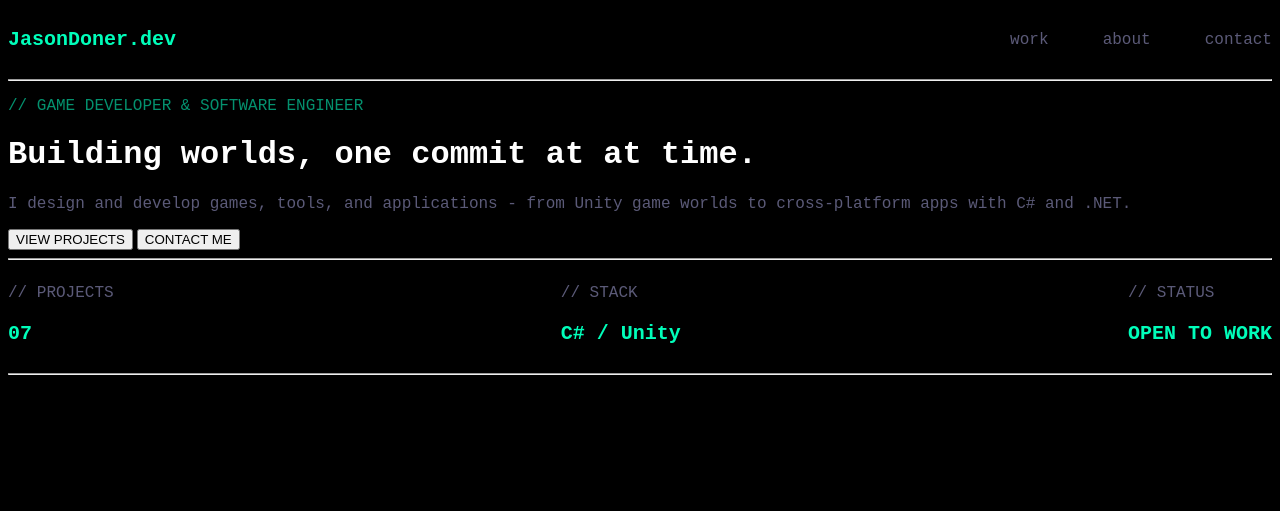
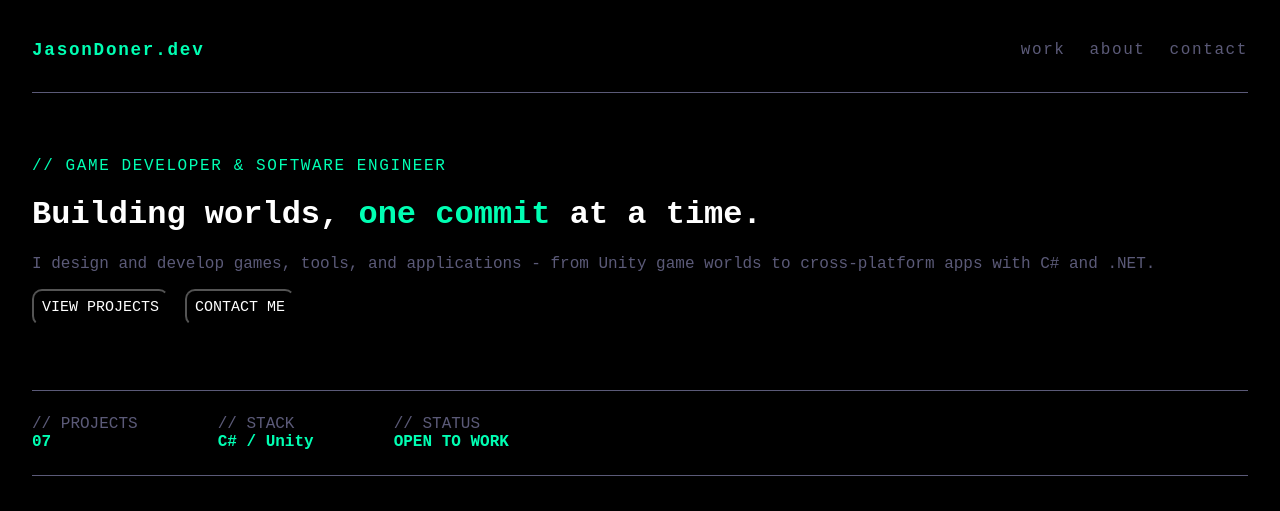
Before and after one commit to jason-doner/html-portfolio, a plain HTML site: page index.html in a window 1280 px wide. Drawn offline with Linux system fonts and the light colour scheme.

Commit message:
Refactor HTML structure and update CSS styles

```diff
--- a/css/style.css
+++ b/css/style.css
@@ -1,25 +1,86 @@
-.flex-container {
-    display: flex;
-    width: 100%;
-    justify-content: space-between;
-    margin-left: auto;
-    align-items: center;
+.portfolio {
+    padding: 2rem 1.5rem;
 }
 
-.large-green {
-    font-family: 'Orbitron', monospace;
-    color: rgb(0, 254, 186);
-    font-weight: bold;
-    font-size: 20px;
-    flex-basis: 75%;
+.nav-container {
+    display: flex;
+    justify-content: space-between;
+    align-items: center;
+    padding-bottom: 2rem;
+    border-bottom: 1px solid #5b5a78;
 }
 
-.small-green {
+.logo {
     font-family: 'Orbitron', monospace;
-    color: rgb(4, 145, 110);
+    color: #00ffb3;
+    font-weight: bold;
+    font-size: 1.1rem;
+    letter-spacing: 0.1em;
+}
+
+.nav-links {
+    display: flex;
+    gap: 1.5rem;
+}
+
+.nav-links a {
+    color: #5b5a78;
+    text-decoration: none;
+    letter-spacing: 0.1em;
+}
+
+.hero {
+    padding: 4rem 0;
+    border-bottom: 1px solid #5b5a78;
+}
+
+.hero-tag {
+    font-family: 'Orbitron', monospace;
+    color: #00ffb3;
+    /*color: rgb(0, 254, 186);*/
+    letter-spacing: 0.1em;
+}
+
+.hero span {
+    color: #00ffb3;
+}
+
+.hero-btns {
+    display: flex;
+    gap: 1rem;
+}
+
+.hero-btns button {
+    font-family: 'Orbitron', monospace;
+    font-size: 15px;
+    padding: 0.5rem;
+    color: white;
+    background-color: black;
+    border-radius: 10px;
+}
+
+.status-bar {
+    display: flex;
+    gap: 5rem;
+    align-items: center;
+    padding: 1.5rem 0;
+    border-bottom: 1px solid #5b5a78;
+}
+
+.status-label {
+    font-family: 'Orbitron', monospace;
+    color: #5b5a78;
+}
+
+.status-value {
+    font-family: 'Orbitron', monospace;
+    color: #00ffb3;
+    font-weight: bold;
+    font-size: 1rem;
 }
 
 body {
+    font-family: 'IBM Plex Mono', monospace;
     background-color: black;
 }
 
--- a/index.html
+++ b/index.html
@@ -1,48 +1,55 @@
 <!DOCTYPE html>
 <html lang="en">
+
 <head>
-        <meta charset="UTF-8"/>
-        <meta name="viewport" content="width=device-width, initial-scale=1.0"/>
+    <meta charset="UTF-8" />
+    <meta name="viewport" content="width=device-width, initial-scale=1.0" />
     <title>JasonDoner.dev</title>
-        <link rel="stylesheet" href="./css/style.css"/>
+    <link rel="stylesheet" href="./css/style.css" />
 </head>
 
 <body>
-        <nav>
-            <div class="flex-container">
-                <p class="large-green">JasonDoner.dev</p>
-                <p>work</p>
-                <p>about</p>
-                <p>contact</p>
+    <div class="portfolio">
+
+        <nav class="nav-container">
+            <div class="logo">
+                JasonDoner.dev
+            </div>
+            <div class="nav-links">
+                <a href="#">work</a>
+                <a href="#">about</a>
+                <a href="#">contact</a>
             </div>
         </nav>
 
-        <hr>
+        <div class="hero">
+            <div class="hero-tag">// GAME DEVELOPER & SOFTWARE ENGINEER</div>
+            <h1>Building worlds, <span>one commit</span> at a time.</h1>
+            <p>I design and develop games, tools, and applications - from Unity game worlds to cross-platform apps with
+                C# and .NET.</p>
 
-        <p class="small-green">// GAME DEVELOPER & SOFTWARE ENGINEER</p>
-        <h1>Building worlds, one commit at at time.</h1>
-        <p>I design and develop games, tools, and applications - from Unity game worlds to cross-platform apps with C# and .NET.</p>
-
+            <div class="hero-btns">
                 <button>VIEW PROJECTS</button>
                 <button>CONTACT ME</button>
-
-        <hr>
-
-        <div class="flex-container">
-            <div>
-                <p>// PROJECTS</p>
-                <p class="large-green">07</p>
-            </div>
-            <div>
-                <p>// STACK</p>
-                <p class="large-green">C# / Unity</p>
-            </div>
-            <div>
-                <p>// STATUS</p>
-                <p class="large-green">OPEN TO WORK</p>
             </div>
         </div>
 
-        <hr>
+        <div class="status-bar">
+            <div class="status">
+                <div class="status-label">// PROJECTS</div>
+                <div class="status-value">07</div>
+            </div>
+            <div class="status">
+                <div class="status-label">// STACK</div>
+                <div class="status-value">C# / Unity</div>
+            </div>
+            <div class="status">
+                <div class="status-label">// STATUS</div>
+                <div class="status-value">OPEN TO WORK</div>
+            </div>
+        </div>
+
+    </div>
 </body>
+
 </html>
```
Lines whose indentation alone changed are shown as unchanged.
